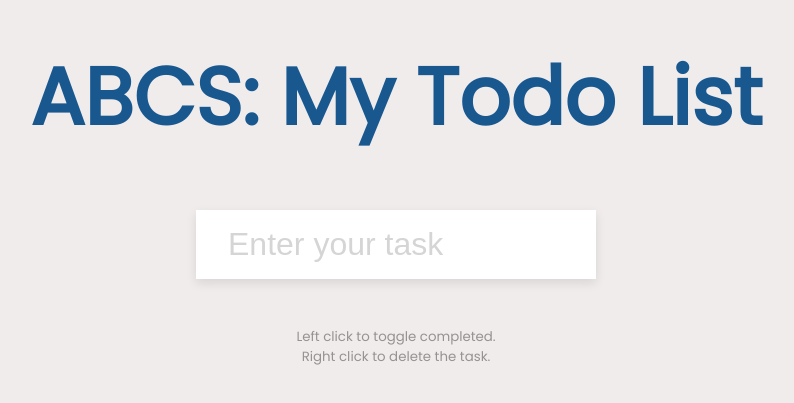
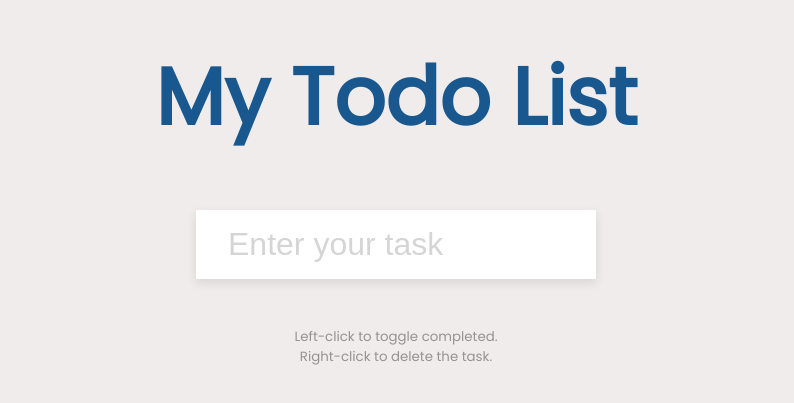
Before and after one commit to Mike-Pryor/todo-list, a plain HTML site: page index.html in a window 1280 px wide. Shown: the part 225-628 px from the top of the page, without its empty margins (244-1038 px from the left). Drawn offline with Linux system fonts and the light colour scheme.

Commit message:
Update index.html
Minor language change.

```diff
--- a/index.html
+++ b/index.html
@@ -4,16 +4,16 @@
     <meta charset="UTF-8" />
     <meta name="viewport" content="width=device-width, initial-scale=1.0" />
     <link rel="stylesheet" href="style.css" />
-    <title>ABCS: My Todo List</title>
+    <title>My Todo List</title>
   </head>
   <body>
-    <h1>ABCS: My Todo List</h1>
+    <h1>My Todo List</h1>
     <form id="form">
       <input type="text" class="input" id="input" placeholder="Enter your task" autocomplete="off">
 
       <ul class="todos" id="todos"></ul>
     </form>
-    <small>Left click to toggle completed. <br> Right click to delete the task.</small>
+    <small>Left-click to toggle completed. <br> Right-click to delete the task.</small>
 
     <script src="script.js"></script>
   </body>
```
